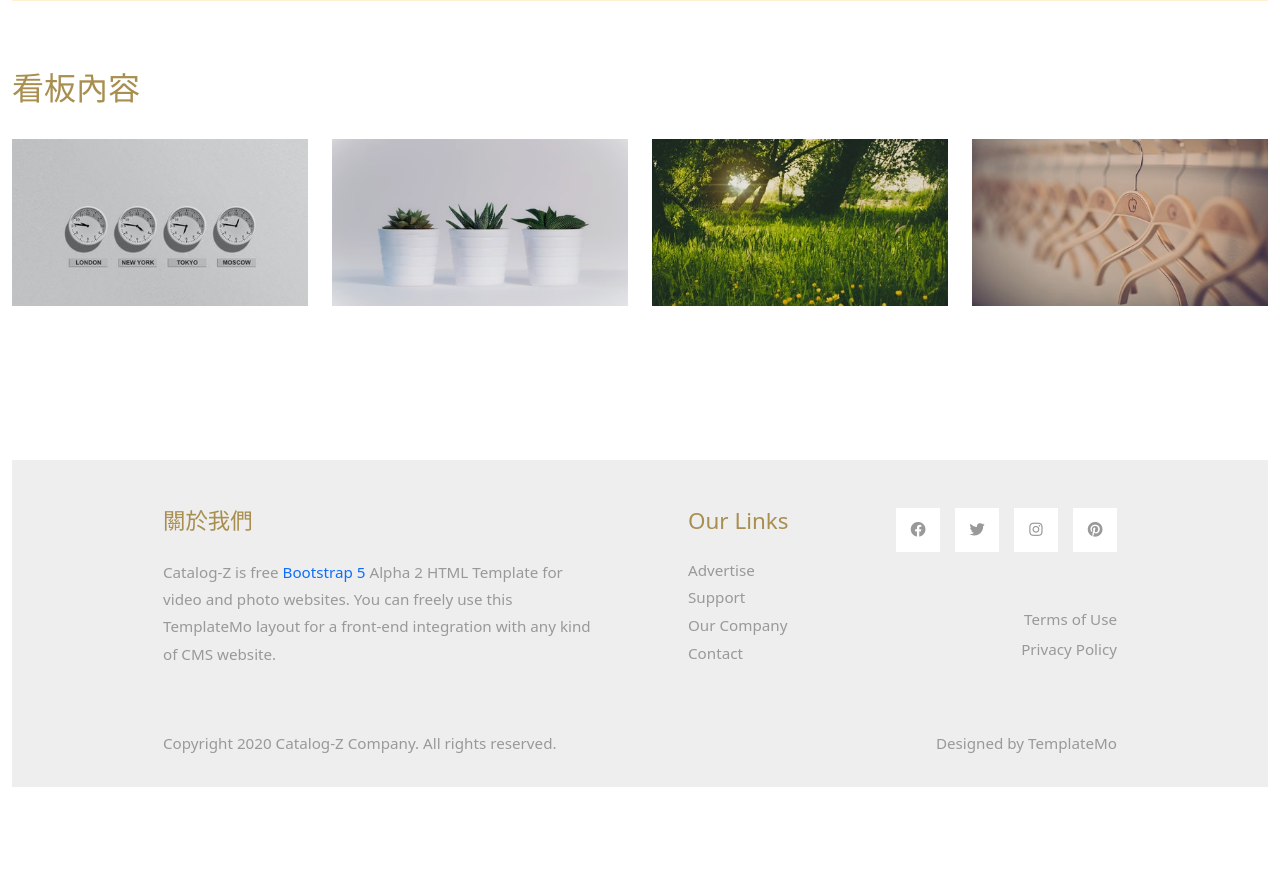
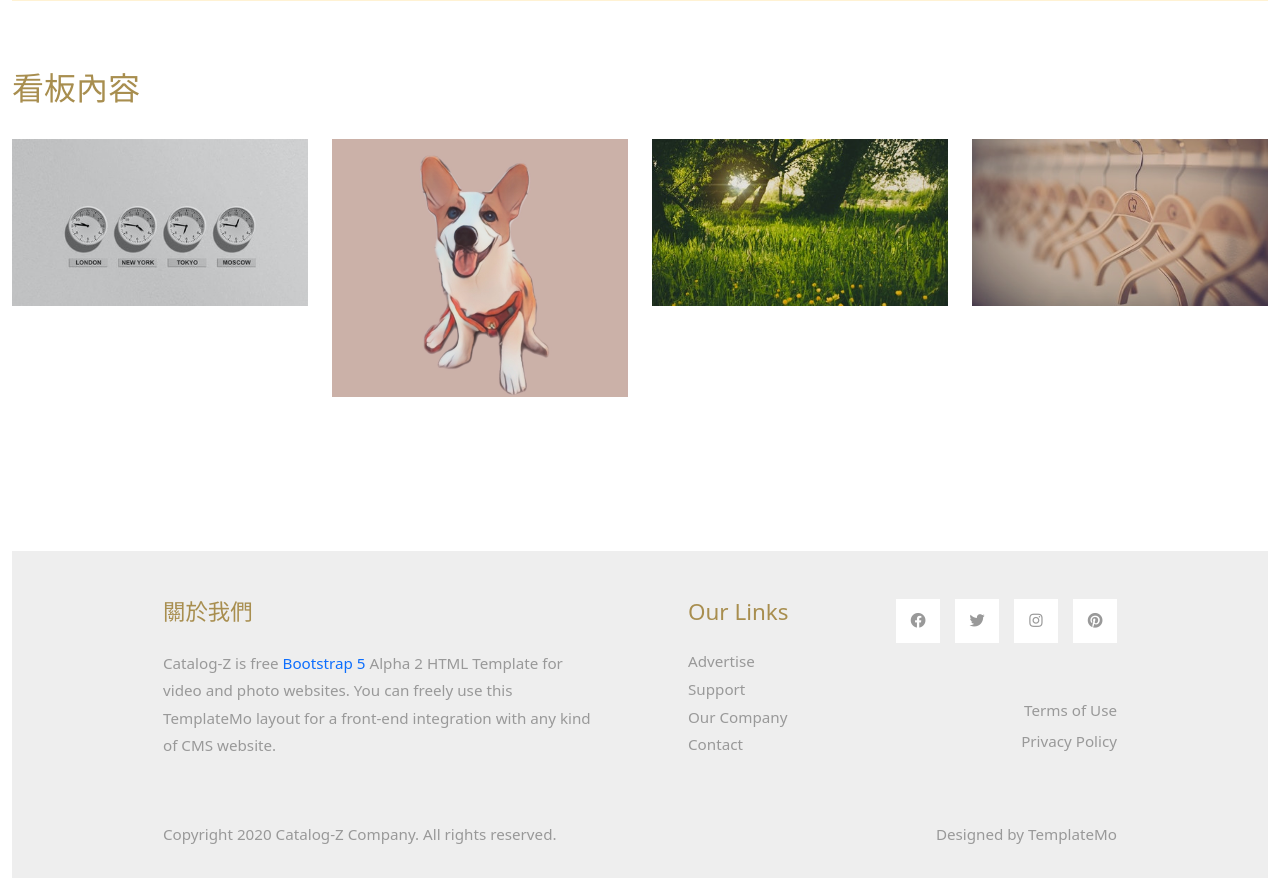
Before and after one commit to 11136021/petweb, a Node server app: page /main in a window 1280 px wide. Shown: the part 325-1203 px from the top of the page. Before the commit the page ends 1112 px from the top, so only its background shows below. Run offline with Node 20, Linux system fonts and the light colour scheme; some libraries are stand-ins or nearby versions.

Commit message:
更新17照片

```diff
--- a/views/main.ejs
+++ b/views/main.ejs
@@ -173,7 +173,7 @@
              </div>
              <div class="col-xl-3 col-lg-4 col-md-6 col-sm-6 col-12 mb-5">
                  <figure class="effect-ming tm-video-item">
-                     <img src="img/img-04.jpg" alt="Image" class="img-fluid">
+                     <img src="img/img-17.jpg" alt="Image" class="img-fluid">
                      <figcaption class="d-flex align-items-center justify-content-center">
                          <h2>醫療</h2>
                          <a href="/medical_kan">View more</a> <!-- 不知道 View more在哪裏-->
```
Also changed, not shown: 2 other files.
